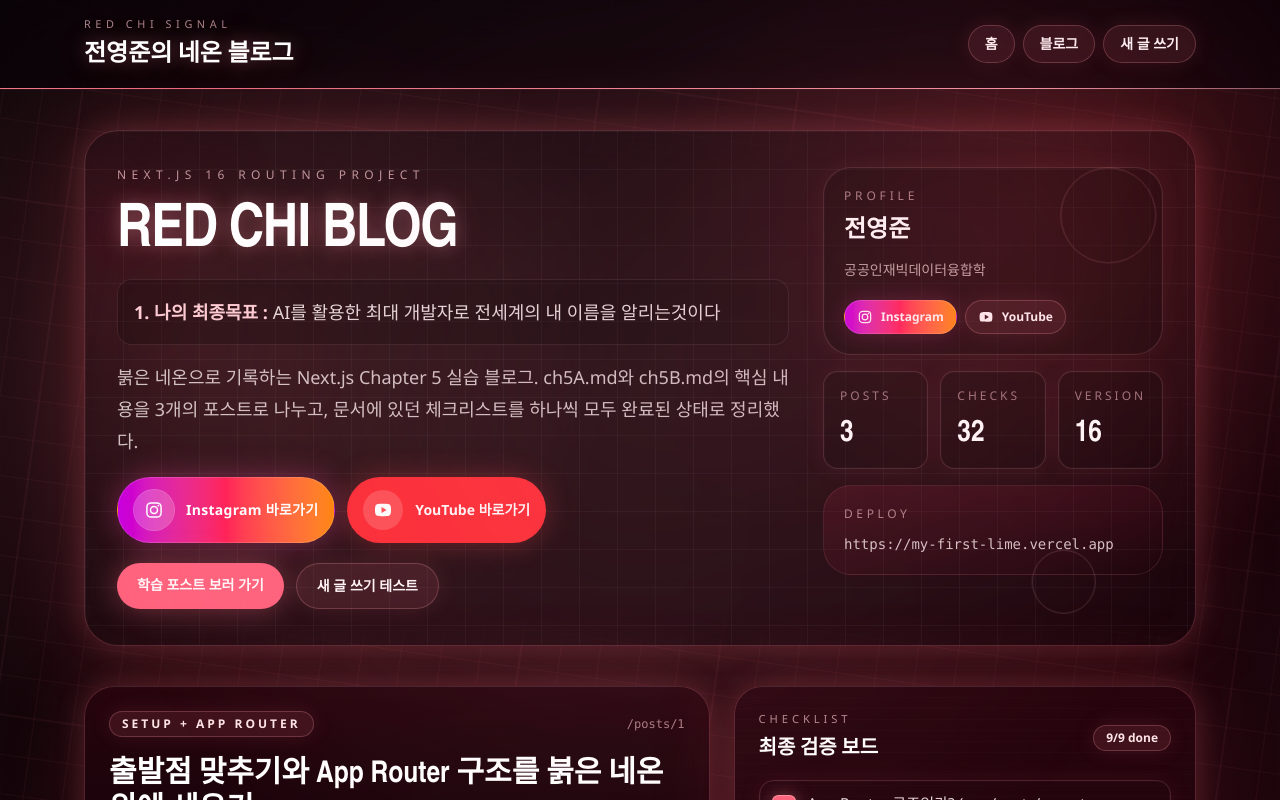
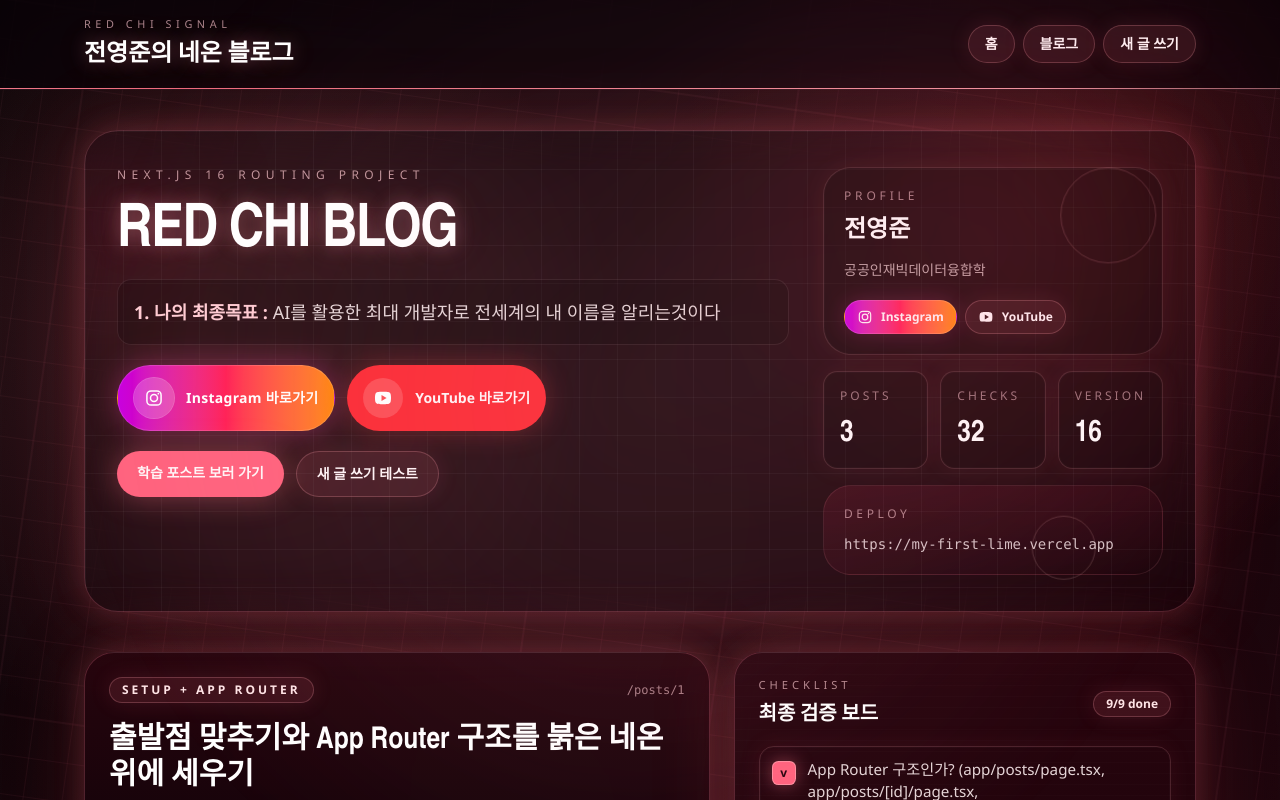
Before and after one commit to jeonyoungjun1233/my-first-web, a Next.js app: page / in a window 1280 px wide. Shown: the top 800 px of the page. Built offline with nearby package versions, Linux system fonts and the light colour scheme.

Commit message:
Remove old chapter intro from home

```diff
--- a/app/page.tsx
+++ b/app/page.tsx
@@ -63,10 +63,6 @@ export default function HomePage() {
               <p className="mt-4 max-w-2xl rounded-2xl border border-rose-200/10 bg-black/20 px-4 py-4 text-base leading-8 text-rose-50/88 md:text-lg">
                 <span className="font-semibold text-rose-200">1. 나의 최종목표 :</span> AI를 활용한
                 최대 개발자로 전세계의 내 이름을 알리는것이다
-              </p>
-              <p className="mt-4 max-w-2xl text-base leading-8 text-rose-50/78 md:text-lg">
-                {profile.tagline}. ch5A.md와 ch5B.md의 핵심 내용을 3개의 포스트로 나누고,
-                문서에 있던 체크리스트를 하나씩 모두 완료된 상태로 정리했다.
               </p>
             </div>
 
```
